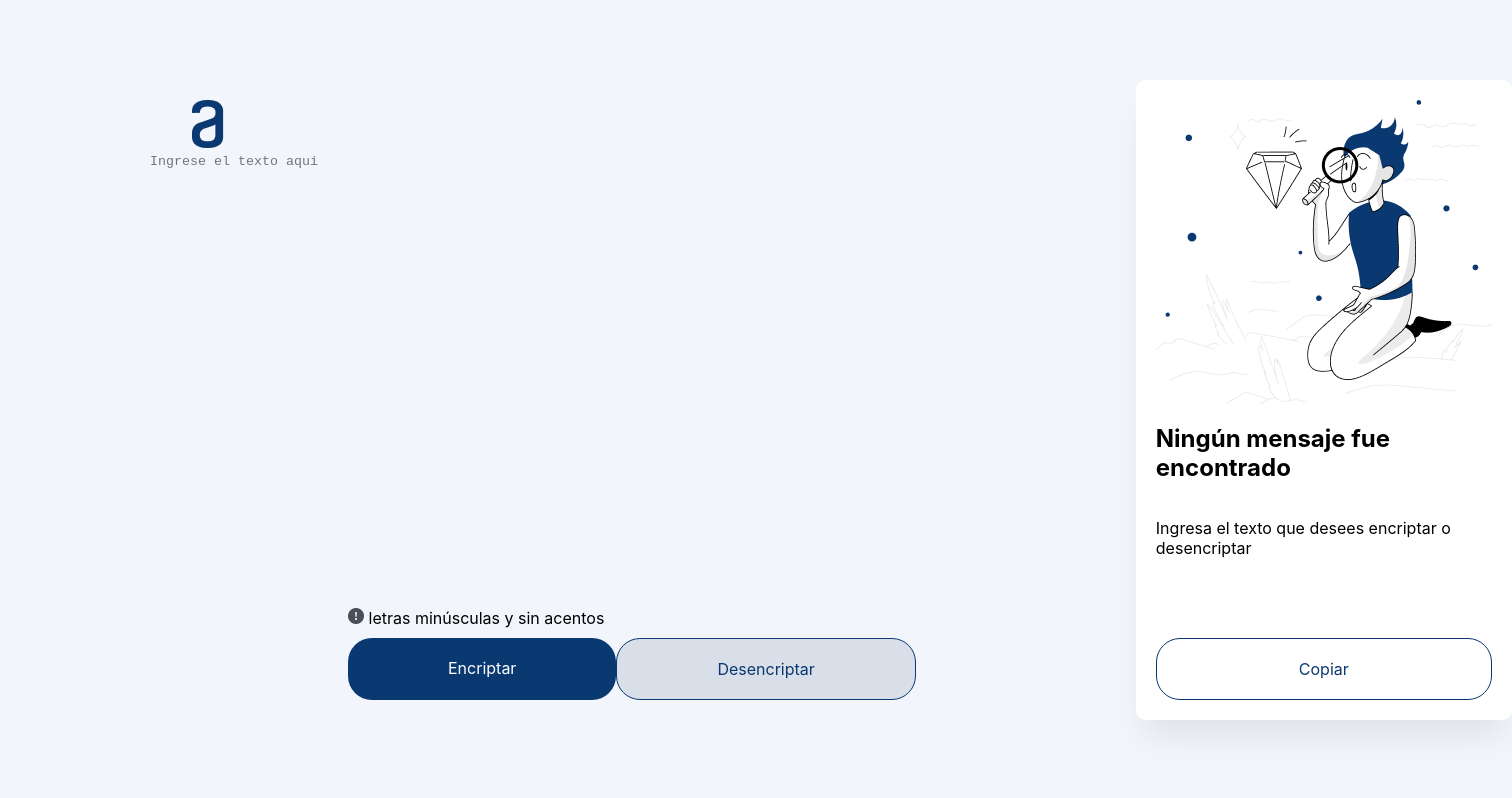
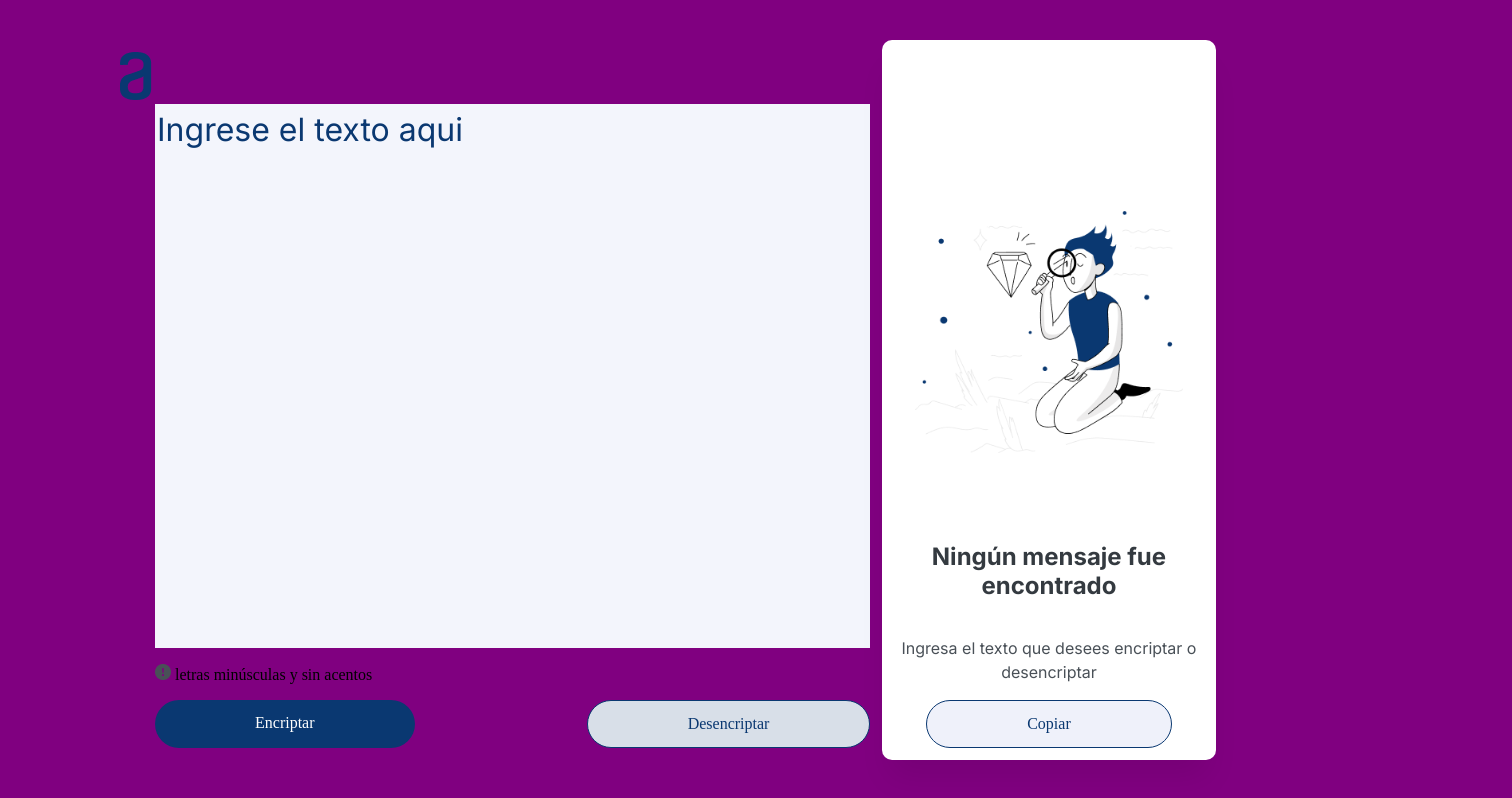
Before and after one commit to Shordo/Encriptador, a plain HTML site: page index.html in a window 1280 px wide. Both pictures are taken after a click on the link "Encriptar". Shown: the whole page, 1512 px wide, since content can reach past the window. Drawn offline with Linux system fonts and the light colour scheme.

Commit message:
Modificaciones al proyecto Estas modificaciones afectan a todo el proyecto agregando mas funcionalidades demandadas en el reto

```diff
--- a/index.html
+++ b/index.html
@@ -1,10 +1,13 @@
 <!DOCTYPE html>
-<html lang="es">
+<html lang="es-mx">
 <head>
     <meta charset="UTF-8">
     <meta name="viewport" content="width=device-width, initial-scale=1.0">
     <title>Encriptador de Texto</title>
     <link rel="stylesheet" href="style/style.css">
+    <link rel="preconnect" href="https://fonts.googleapis.com">
+    <link rel="preconnect" href="https://fonts.gstatic.com" crossorigin>
+    <link href="https://fonts.googleapis.com/css2?family=Inter:ital,opsz,wght@0,14..32,100..900;1,14..32,100..900&display=swap" rel="stylesheet">
 </head>
 <body>
     <div class="container">
@@ -13,7 +16,10 @@
                 <img src="assets/Logo.png" alt="Imagen logo" id="image-container">
             </div>
             <textarea id="input-text" placeholder="Ingrese el texto aqui"></textarea> <!--#0A3871-->
-            <p id="notify-text"><img src="assets/Group.png"> letras minúsculas y sin acentos</p>
+            <div class="notify-container">
+                <p><img src="assets/Group.png" alt="signo exclamacion"> letras minúsculas y sin acentos</p>
+            </div>
+
             <div class="button-container">
                 <a onclick="encryptText()" id="buttonEncrypt">Encriptar</a><!--#0A3871 | #FFFFFF-->
                 <a onclick="decryptText()" id="buttonDecrypt">Desencriptar</a><!--#D8DFE8 | #0A3871-->
--- a/script/script.js
+++ b/script/script.js
@@ -1,57 +1,68 @@
 let textExist = false;
 function encryptText() {
-    const inputText = document.getElementById('input-text').value;
+    let inputText = document.getElementById('input-text').value;
     if (inputText == '') {
         console.log("texto vacio");
         document.getElementById('output-text').innerText = inputText;
         document.getElementById('image-output').style.display = 'flex';
         document.getElementById('h2').style.display = 'flex';
         document.getElementById('p').style.display = 'flex';
+        document.getElementById('output-text').style.display = 'none';
         textExist = false;
-
     }else{
-        /*
-            conversion de la cadena de texto
-        */
-        /* const encryptText = inputText;*/
+        inputText = inputText.replace(/e/g, "enter");
+        inputText = inputText.replace(/i/g, "imes");
+        inputText = inputText.replace(/a/g, "ai");
+        inputText = inputText.replace(/o/g, "ober");
+        inputText = inputText.replace(/u/g, "ufat");
         document.getElementById('output-text').innerText = inputText;
         document.getElementById('image-output').style.display = 'none';
         document.getElementById('h2').style.display = 'none';
         document.getElementById('p').style.display = 'none';
-        document.getElementById('output-text').style.margin = '26px 0px';
+        document.getElementById('output-text').style.display ='flex';
+        document.getElementById('output-text').style.margin = '70px 0px 55px 0';
         textExist = true;
     }
 }
 
 function decryptText() {
-    const inputText = document.getElementById('input-text').value;
+    let inputText = document.getElementById('input-text').value;
     if (inputText == '') {
         console.log("texto vacio");
         document.getElementById('output-text').innerText = inputText;
         document.getElementById('image-output').style.display = 'flex';
         document.getElementById('h2').style.display = 'flex';
         document.getElementById('p').style.display = 'flex';
+        document.getElementById('output-text').style.display = 'none';
         textExist = false;
     }else{
-        /*
-            desconversion de la cadena de texto
-        */
-        /*const decryptedText = inputText.value; */
+        inputText = inputText.replace(/enter/g, "e");
+        inputText = inputText.replace(/imes/g, "i");
+        inputText = inputText.replace(/ai/g, "a");
+        inputText = inputText.replace(/ober/g, "o");
+        inputText = inputText.replace(/ufat/g, "u");
         document.getElementById('output-text').innerText = inputText;
         document.getElementById('image-output').style.display = 'none';
         document.getElementById('h2').style.display = 'none';
         document.getElementById('p').style.display = 'none';
-        document.getElementById('output-text').style.margin = '26px 0px';
+        document.getElementById('output-text').style.display ='flex';
+        document.getElementById('output-text').style.margin = '70px 0px 55px 0';
         textExist = true;
     }
 }
 
 function copyText() {
     if(textExist){
-        const outputText = document.getElementById('output-text').value;
-        navigator.clipboard.writeText(outputText).then(() => {
-        alert('Texto copiado al portapapeles');
-    });
+        let outputText = document.getElementById('output-text').value;
+        navigator.clipboard.writeText(outputText);
     }
-    console.log(textExist);
 }
+
+
+/*
+La letra "e" es convertida para "enter"
+La letra "i" es convertida para "imes"
+La letra "a" es convertida para "ai"
+La letra "o" es convertida para "ober"
+La letra "u" es convertida para "ufat"
+*/
--- a/style/style.css
+++ b/style/style.css
@@ -1,106 +1,220 @@
-:root{
-    --color-primario: #F3F5FC;
-    --color-secundario: #FFFFFF;
-}
+
+
 body {
-    font-family: "Inter", sans-serif;
-    background-color: var(--color-primario);
-    display: flex;
-    justify-content: center;
+    background-color: #F3F5FC;
+    display:flex;
+    justify-content:center;
     align-items: center;
     height: 100vh;
     margin: 0;
 }
 
 .container {
+    /*background-color: gray;*/
     display: flex;
-    width: 80%;
-    height: 80%;
+    width: 90%;
+    height: 90%;
 }
 
-.input-section, .output-section {
-    padding: 20px;
-}
-
+/*input*/
 .input-section {
-    flex: 3;
+    /*background-color: red;*/
+    padding: 1%;
+    flex: 40%;
     display: flex;
     flex-direction: column;
-}
-.input-section p {
-    margin: 0 200px 10px;
 
 }
 
 #input-text{
+    /*background-color: green;*/
+    height: 100%;
+    font-family: Inter;
+    font-size: 32px;
+    text-align: left;
     color: #0A3871;
-    background-color: var(--color-primario);
+    background-color: #F3F5FC;
+    margin-left: 10%;
 }
 
+textarea::placeholder {
+    color: #0A3871;
+}
 
-#image-container {
-    width: Fixed (120px)px;
-    height: Fixed (48px)px;
-    top: 40px;
-    left: 40px;
-    gap: 40px;
-    opacity: 0px;
+.notify-container{
+    /*background-color: yellow;*/
+    margin-left: 10%;
+}
+
+.button-container {
+    /*background-color: blue;*/
+    margin-left: 10%;
+    display: flex;
+    justify-content: space-between;
+}
+
+.button-container a{
+    background-color: red;
+    padding: 2% 100px;
+}
+
+#buttonEncrypt{
+    background: #0A3871;
+    color: #FFFFFF;
+    border: 1px;
+    border-radius: 24px;
+}
+
+#buttonEncrypt:hover{
+    background: #072B61;
+    color: #FFFFFF;
+    animation-timing-function: ease-out;
+    animation-duration: 300ms;
+}
+
+#buttonDecrypt{
+    background-color: #D8DFE8;
+    color: #0A3871;
+    border: 1px solid #0A3871;
+    border-radius: 24px;
+}
+
+#buttonDecrypt:hover{
+    background: #EFF1FA;
+    color: #0A3871;
+    animation-timing-function: ease-out;
+    animation-duration: 300ms;
 
 }
 
+/*output*/
+.output-section {
+    /*background-color: blue;*/
+    align-items: center;
+    padding-bottom: 1%;
+    background-color: #FFFFFF;
+    flex: 1;
+    display: flex;
+    flex-direction: column;
+    justify-content: space-between;
+    border-radius: 10px;
+    box-shadow: 0px 24px 32px -8px #00000014;
+}
+
+.output-section #h2{
+    font-family: Inter;
+    font-size: 24px;
+    font-weight: 700;
+    line-height: 28.8px;
+    text-align: center;
+    color: #343A40;
+}
+
+.output-section #p{
+    font-family: Inter;
+    font-size: 16px;
+    font-weight: 400;
+    line-height: 24px;
+    text-align: center;
+    color: #495057;
+}
+
+.output-section #image-output{
+    /*background-color: cyan;*/
+    margin-top: 30%;
+    display: block;
+    width: 80%;
+    height: 80%;
+    object-fit:contain;
+}
+
+/*Text area*/
 textarea {
-    width: 100%;
-    height: 100%;
-    margin-bottom: 10px;
+    font-family: Inter;
+    font-size: 32px;
+    font-weight: 400;
+    line-height: 48px;
+    text-align: left;
     resize: none;
     border-style: none;
 }
+
 textarea:focus{
     border-style: none;
     outline: none;
 
 }
 
-.button-container {
+#output-text {
     display: flex;
-    justify-content: space-between;
-    margin: 0 200px;
-}
-.button-container a{
-    padding: 20px 100px;
-}
-#buttonEncrypt{
-    background-color: #0A3871;
-    color: #FFFFFF;
-}
-#buttonDecrypt{
-    background-color: #D8DFE8;
+    height: 90%;
+    width: 90%;
+    font-family: Inter;
+    font-size: 32px;
+    line-height: 48px;
+    text-align: left;
     color: #0A3871;
-    border: 1px solid #0A3871
+    /*background-color: red;*/
+    background-color: #FFFFFF;
+    display: none;
 }
 
+/*Botones*/
 a {
-    border-radius: 24px;
-    padding: 20px;
-    cursor: pointer;
+    background-color: cyan;
+
 }
 
-.output-section {
-    background-color: var(--color-secundario);
-    flex: 1;
-    display: flex;
-    flex-direction: column;
-    justify-content: space-between;
-    box-shadow: 0px 24px 32px -8px #00000014;
-    border-radius: 10px;
+#buttonCopy{
+    background-color: cyan;
+    width: Fixed (336px)px;
+    height: Hug (67px)px;
+    top: 885px;
+    left: 1032px;
+    gap: 8px;
+    border-radius: 24px;
+    border: 1px;
+    text-align: center;
+    background: #EFF1FA;
+    border: 1px solid #0A3871;
+    color: #0A3871;
+    padding: 4.2% 30%;
 }
-#buttonCopy{
-    background-color: #FFFFFF;
+#buttonCopy:hover{
+    background-color: #D8DFE8;
+    border: 1px solid #0A3871;
+    animation-timing-function: ease-out;
+    animation-duration: 300ms;
     color: #0A3871;
-    border: 1px solid #0A3871;
-    text-align: center;
+
 }
-#output-text {
-    flex-grow: 1;
-    margin-bottom: 10px;
+@media (min-width: 1250px){
+    body {
+        background-color: purple;
+        display: flex;
+        justify-content: center;
+        align-items: center;
+        height: 100vh;
+        margin: 0;
+    }
 }
+@media (min-width: 601px) and (max-width: 1250px) {
+    body {
+        background-color: cyan;
+        display: flex;
+        justify-content: center;
+        align-items: center;
+        height: 100vh;
+        margin: 0;
+    }
+}
+@media (max-width: 601px){
+    body {
+        background-color: green;
+        display: flex;
+        justify-content: center;
+        align-items: center;
+        height: 100vh;
+        margin: 0;
+    }
+}
```
